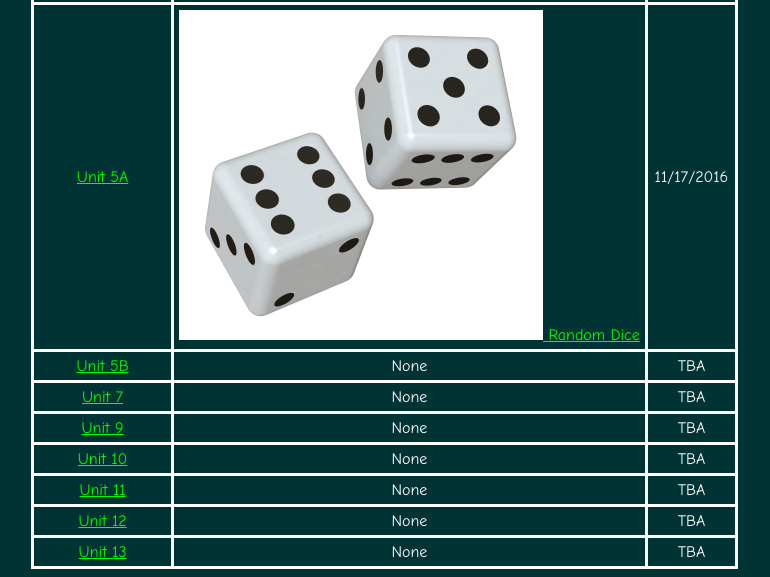
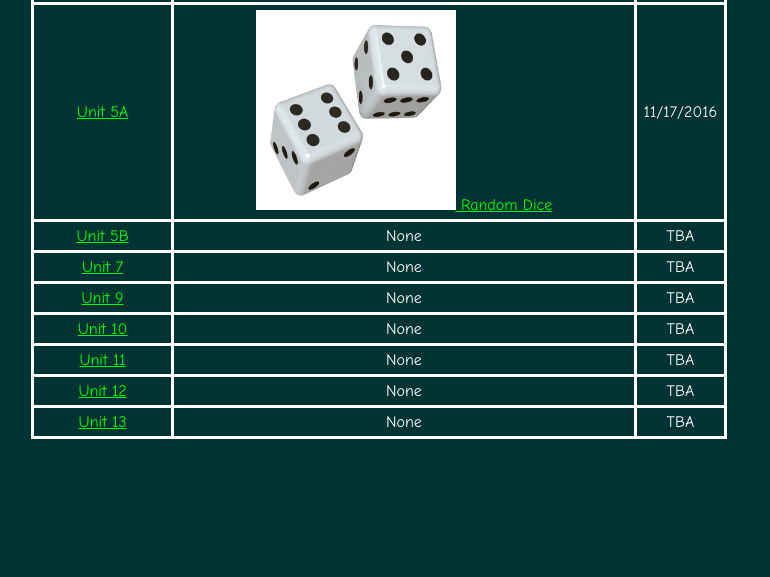
Before and after one commit to ggiese/ggiese.github.io, a plain HTML site: page my_website/classes/alg2_course_content.html in a window 1280 px wide. Shown: the part 1003-1580 px from the top of the page, without its empty margins (0-770 px from the left). After the commit the page ends 1450 px from the top, so only its background shows below. Drawn offline with Linux system fonts and the light colour scheme.

```diff
--- a/my_website/classes/alg2_course_content.html
+++ b/my_website/classes/alg2_course_content.html
@@ -176,7 +176,7 @@
               </a>
             </td>
             <td><a target="_blan" href=https://www.random.org/dice/>
-              <img src="..\images\dice.jpg"></img>
+              <img src="..\images\dice.jpg" width="200" height="200"></img>
               Random Dice
             </a></td>
             <td>11/17/2016</td>
```
